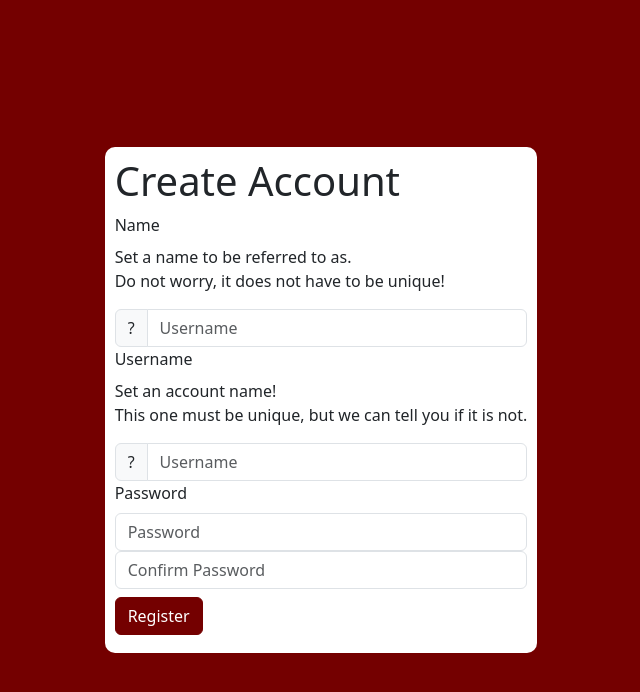
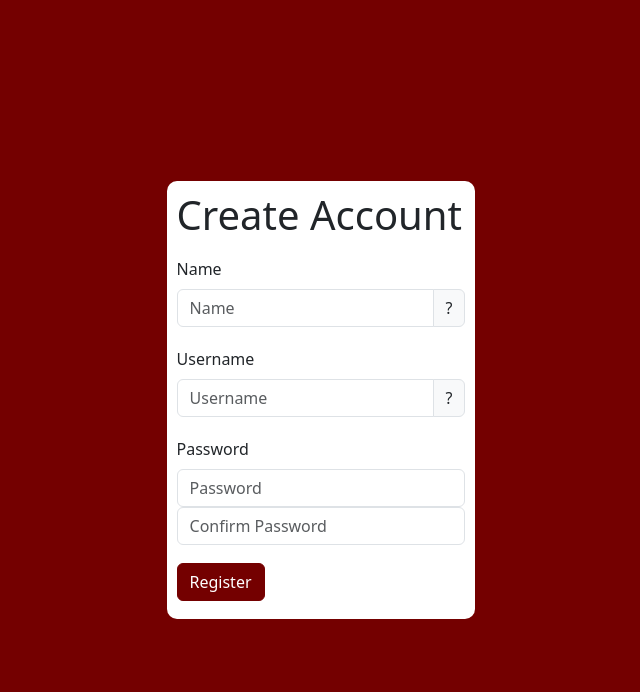
Before and after one commit to celdond/Vital-Mail, a React (Vite) app in the folder frontend/: page /register in a window 1280 px wide. Shown: the top 692 px of the page, without its empty margins (319-959 px from the left). Built offline with nearby package versions, Linux system fonts and the light colour scheme.

Commit message:
adjustments to register styling

```diff
--- a/frontend/src/components/registerPage.tsx
+++ b/frontend/src/components/registerPage.tsx
@@ -36,42 +36,36 @@ export default function RegisterPage() {
 
 	return (
 		<main className="background">
-			<Container className="centerpiece">
+			<Container className="centerpiece centerpadding">
 				<h1>Create Account</h1>
 				<Form>
-					<Form.Group>
+					<Form.Group className="field-wrapper">
 						<Form.Label>Name</Form.Label>
-						<p className="description">
-							Set a name to be referred to as.
-							<br />
-							Do not worry, it does not have to be unique!
-						</p>
 						<InputGroup>
-							<InputGroup.Text id="basic-addon2">?</InputGroup.Text>
 							<Form.Control
 								type="name"
-								placeholder="Username"
+								placeholder="Name"
+								aria-describedby="basic-addon2"
 								value={name}
 								onChange={(e) => setName(e.target.value)}
 							/>
+							<InputGroup.Text id="basic-addon2">?</InputGroup.Text>
 						</InputGroup>
 					</Form.Group>
-					<Form.Group>
+					<Form.Group className="field-wrapper">
 						<Form.Label>Username</Form.Label>
-						<p className="description">
-							Set an account name!
-							<br /> This one must be unique, but we can tell you if it is not.
-						</p>
 						<InputGroup>
-							<InputGroup.Text id="basic-addon2">?</InputGroup.Text>
 							<Form.Control
 								type="text"
 								placeholder="Username"
+								aria-describedby="basic-addon2"
 								value={email}
 								onChange={(e) => setEmail(e.target.value)}
 							/>
+							<InputGroup.Text id="basic-addon2">?</InputGroup.Text>
 						</InputGroup>
 					</Form.Group>
+					<div className="field-wrapper">
 						<Form.Group controlId="formBasicPassword">
 							<Form.Label>Password</Form.Label>
 							<Form.Control
@@ -89,6 +83,7 @@ export default function RegisterPage() {
 								onChange={(e) => setConfirm(e.target.value)}
 							/>
 						</Form.Group>
+					</div>
 				</Form>
 				<Button variant="primary" type="submit" onClick={submitRegister}>
 					Register
--- a/frontend/src/styles/sheets/login.scss
+++ b/frontend/src/styles/sheets/login.scss
@@ -3,3 +3,8 @@
 .description {
 	padding: 1;
 }
+
+.field-wrapper {
+	padding-top: 10px;
+	padding-bottom: 10px;
+}
```
Lines whose indentation alone changed are shown as unchanged.
